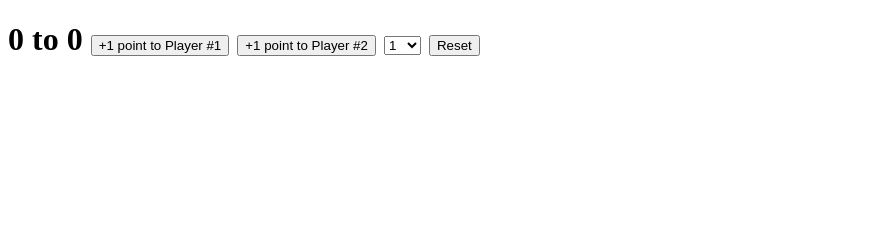
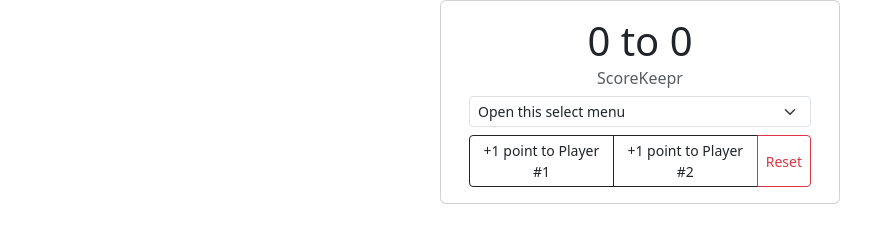
Before and after one commit to JoshuaErney/scoreKeepr, a plain HTML site: page index.html in a window 1280 px wide. Shown: the whole page, without its empty margins (0-894 px from the left). Drawn offline with nearby package versions, Linux system fonts and the light colour scheme.

Commit message:
updated index.html with bootstrap styling

```diff
--- a/index.html
+++ b/index.html
@@ -6,18 +6,25 @@
     <meta name="viewport" content="width=device-width, initial-scale=1.0">
 
     <!-- External Stylesheet - Links -->
-    <link rel="stylesheet" href="main.css">
+    <link href="https://cdn.jsdelivr.net/npm/bootstrap@5.3.3/dist/css/bootstrap.min.css" rel="stylesheet"
+        integrity="sha384-QWTKZyjpPEjISv5WaRU9OFeRpok6YctnYmDr5pNlyT2bRjXh0JMhjY6hW+ALEwIH" crossorigin="anonymous">
+
 
     <title>ScoreKeepr</title>
 </head>
 
 <body>
-    <h1>
+    <div class="container-fluid">
+        <div class="row justify-content-md-center text-center">
+            <div class="card" style="width: 25rem;">
+                <div class="card-body">
+                    <h1 class="card-title">
                         <span id="playerOnePoints">0</span> to <span id="playerTwoPoints">0</span>
-        <button type="button" id="p1Btn">+1 point to Player #1</button>
-        <button type="button" id="p2Btn">+1 point to Player #2</button>
-        <select name="" id="playTo">
-            <option value="1">1</option>
+                    </h1>
+                    <h6 class="card-subtitle mb-2 text-body-secondary">ScoreKeepr</h6>
+                    <select name="" id="playTo" class="form-select form-select-sm" aria-label="">
+                        <option selected>Open this select menu</option>
+                        <option value=" 1">1</option>
                         <option value="2">2</option>
                         <option value="3">3</option>
                         <option value="4">4</option>
@@ -28,10 +35,19 @@
                         <option value="9">9</option>
                         <option value="10">10</option>
                     </select>
-        <button type="button" id="resetBtn">Reset</button>
-    </h1>
+                    <div class="btn-group btn-group-sm mt-2" role="group" aria-label="">
+                        <button type="button" class="btn btn-outline-dark" id="p1Btn">+1 point to Player #1</button>
+                        <button type="button" class="btn btn-outline-dark" id="p2Btn">+1 point to Player #2</button>
+                        <button type="button" class="btn btn-outline-danger" id="resetBtn">Reset</button>
+                    </div>
+                </div>
+            </div>
+        </div>
+    </div>
 
     <script src="main.js"></script>
+    <script src="https://cdn.jsdelivr.net/npm/bootstrap@5.3.3/dist/js/bootstrap.min.js"></script>
+
 </body>
 
 </html>
```
Lines whose indentation alone changed are shown as unchanged.
